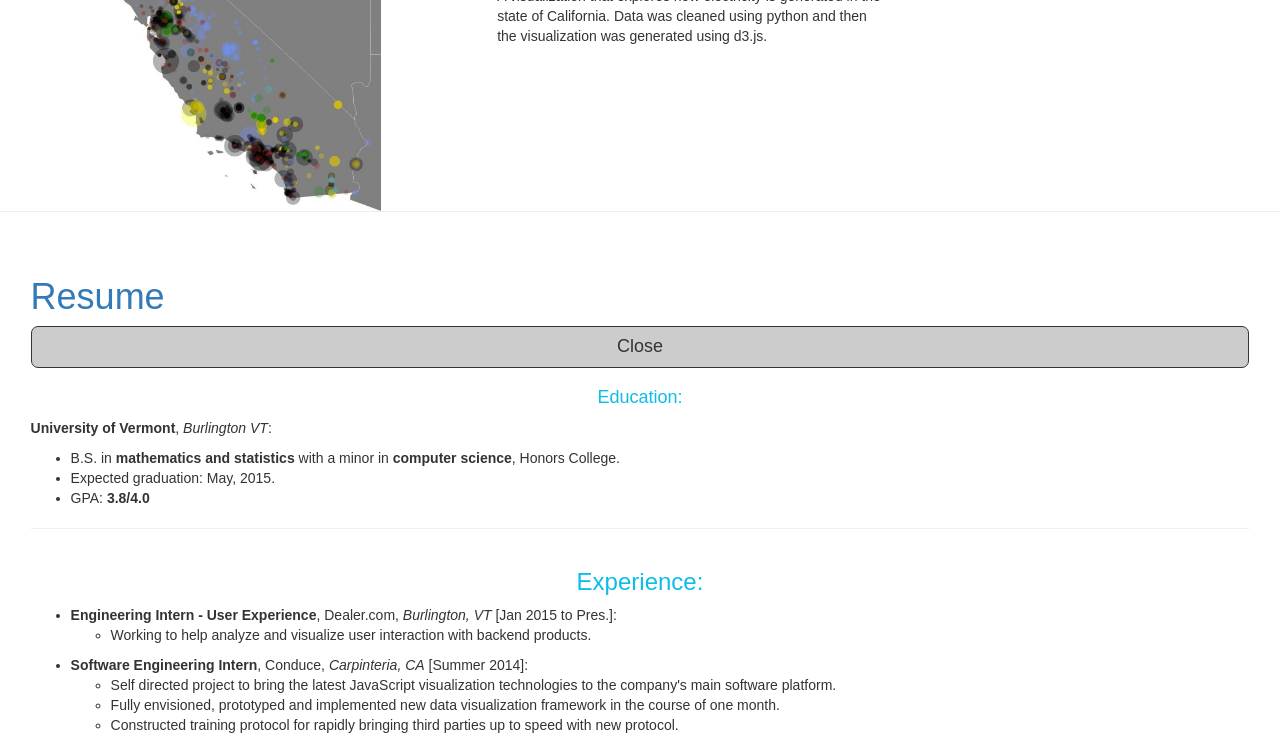
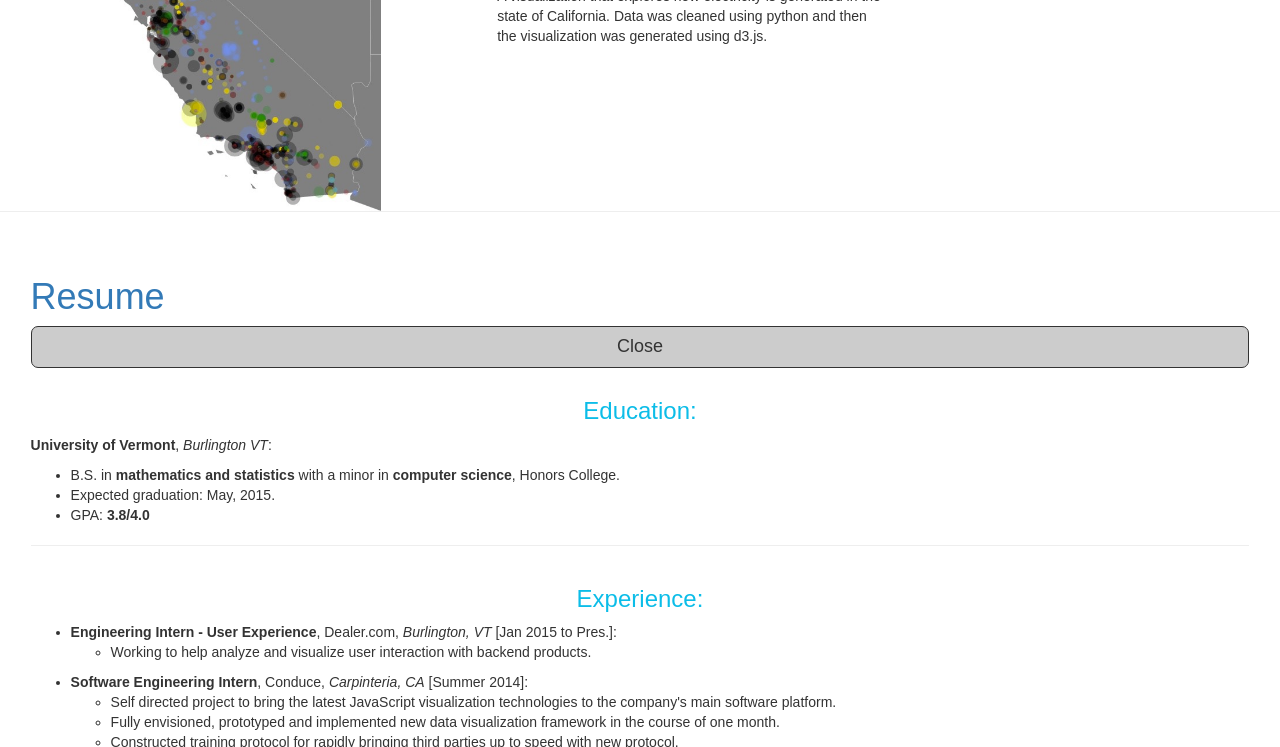
Before and after one commit to nstrayer/bootstrapedSite, a plain HTML site: page index.html in a window 1280 px wide. Both pictures are taken after a click on the element "Expand Resume". Shown: the part 3548-4295 px from the top of the page. Drawn offline with nearby package versions, Linux system fonts and the light colour scheme.

Commit message:
fixed mismatched h tags in resume.

```diff
--- a/index.html
+++ b/index.html
@@ -251,7 +251,7 @@
 
         <div id="resumeMenu">
 
-            <h4 class="resumeSections">Education:</h3>
+            <h3 class="resumeSections">Education:</h3>
                 <!-- Education SubDiv -->
                 <div>
                     <p>
```
